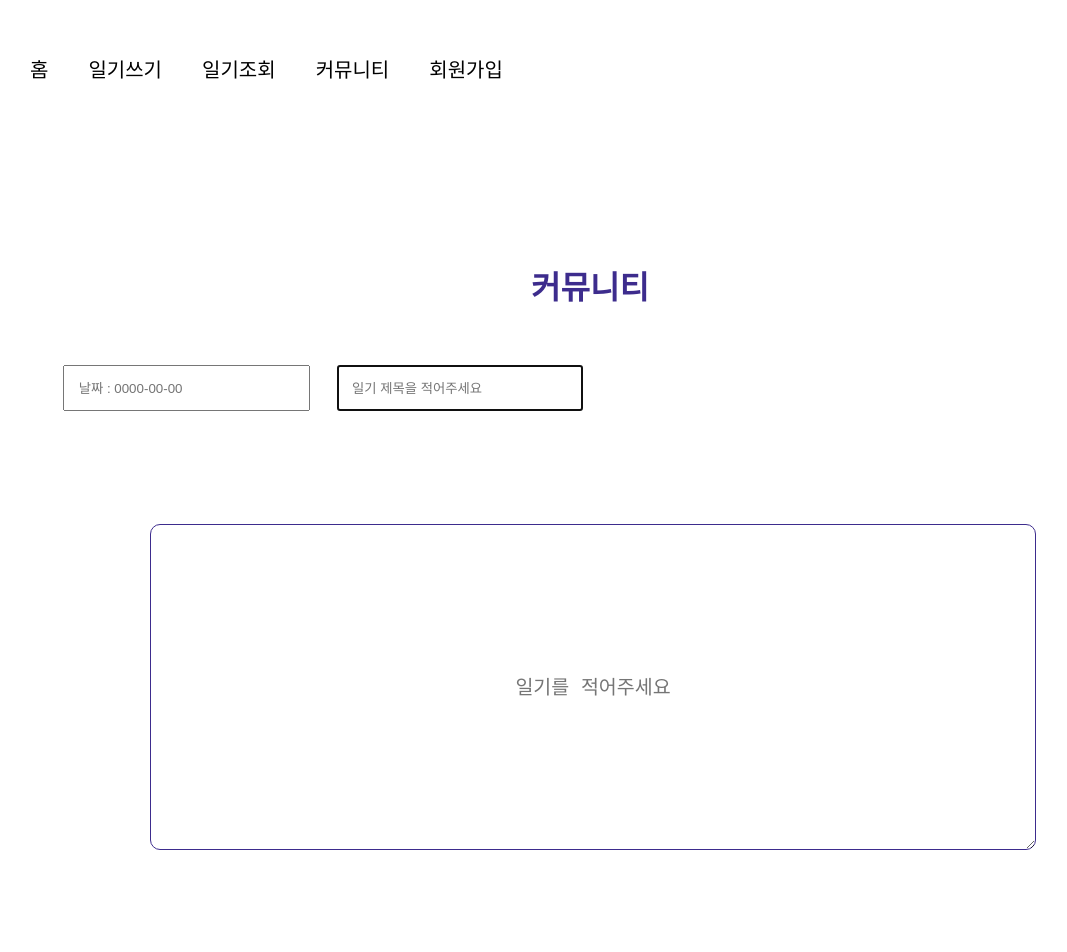
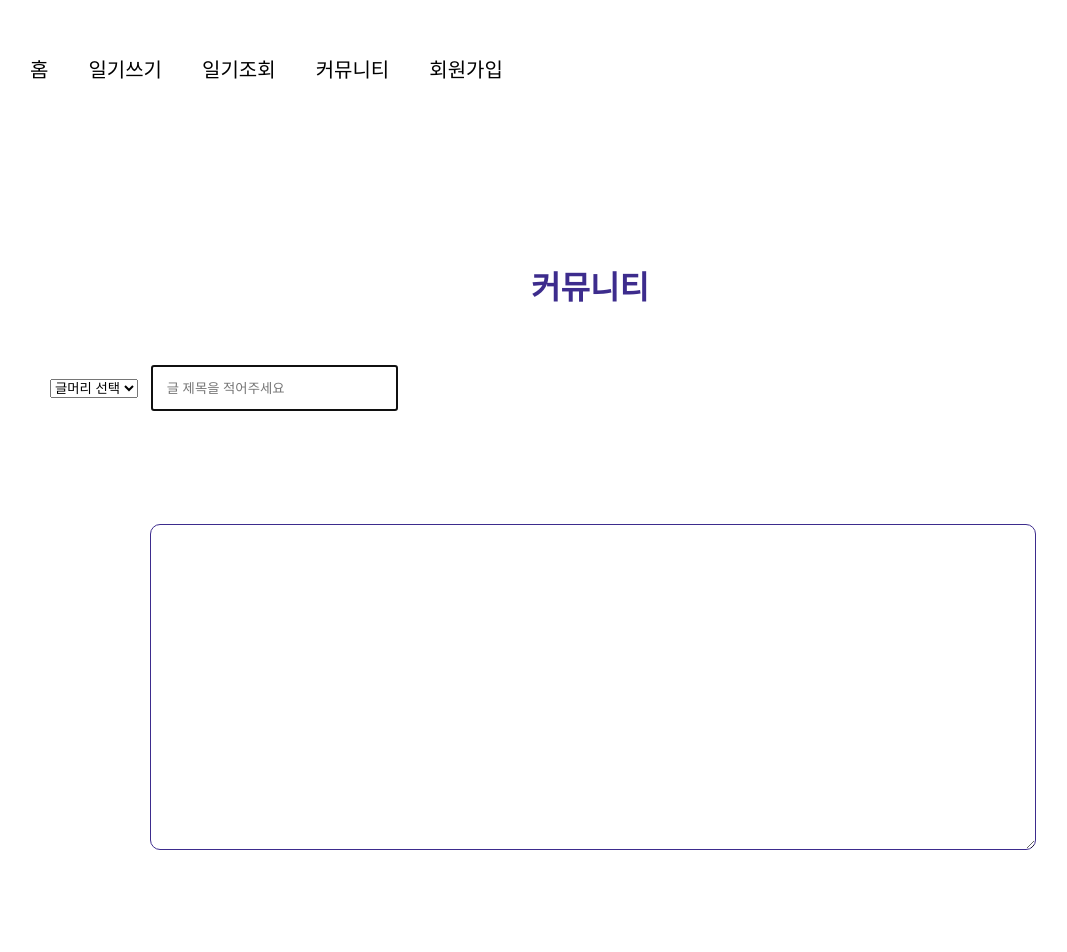
Before and after one commit to dalkey23/elice_ai_project, a React (Create React App) app in the folder aifront/: page /PostCommunity in a window 1280 px wide. Shown: the top 952 px of the page, without its empty margins (50-1117 px from the left). Built offline with nearby package versions, Linux system fonts and the light colour scheme.

Commit message:
fix: 게시글 작성 페이지 작성

```diff
--- /dev/null
+++ b/aifront/src/Component/Api/Community.ts
@@ -0,0 +1,7 @@
+import axios from "axios";
+import { BoardModel, PostBoard } from "../../Types/Community.type";
+
+export const postCommunity = async (body: PostBoard) => {
+    const res = await axios.post<BoardModel>('http://kdt-ai6-team02.elicecoding.com/api/boards', body);
+    return res;
+};
--- /dev/null
+++ b/aifront/src/Component/Hook/Community.hook.ts
@@ -0,0 +1,10 @@
+import { useMutation, useQuery } from 'react-query'
+import { postCommunity } from '../Api/Community'
+
+export const usePostCommunity = () => {
+  const { mutate } = useMutation(postCommunity)
+
+  return {
+    postCommunity: mutate
+  }
+}
--- a/aifront/src/Page/Community/CommunityList.tsx
+++ b/aifront/src/Page/Community/CommunityList.tsx
@@ -3,7 +3,7 @@ import axios from "axios";
 import * as SC from "./CommunityListSC";
 import { Pagination } from "../../Component/Base/Pagination";
 import { BoardModel } from "../../Types/Community.type";
-import { useNavigate } from "react-router-dom";
+import { useNavigate, Link, useSearchParams } from "react-router-dom";
 
 // import { Route } from "react-router-dom";
 
@@ -14,6 +14,8 @@ const tableHeadData = [
     { id: 3, head: "작성자" },
     { id: 4, head: "조회수" },
 ];
+
+const totalPosts = 10;
 
 // test 데이터
 const data = [
@@ -167,16 +169,19 @@ const CommunityList: React.FC = () => {
    const [posts, setPosts] = useState<BoardModel[]>(data);
    const [page, setPage] = useState(1);
 
-//    const pageList: number[] = [];
-//    if (posts?.totalPages) {
-//      for (let i = 1; i <= items!.totalPages; i++) {
-//        pageList.push(i);
-//      }
-//    }
+   const [searchParams, setSearchParams] = useSearchParams();
 
-//    const paginate = (num: number) => {
-//      setPage(num);
-//    };
+   const currentPage = parseInt(searchParams.get('page') as string) || 1
+
+//    const { communityList, totalPage } = useCommunityList(currentPage, totalPosts)
+
+   const handlePageUp = () => {
+    setSearchParams({ pages: `${currentPage + 1}`})
+   }
+
+   const handlePageDown = () => {
+    setSearchParams({ page: `${currentPage - 1}`})
+   }
 
     return (
         <SC.CommunityListMain>
@@ -186,20 +191,17 @@ const CommunityList: React.FC = () => {
                 {posts &&
                     posts!.map((item, index) => {
                         return (
-                            <tr
-                                key={item.id}
-                                onClick={() => {
-                                    // <Route path = '/posts/${item.id}' element = {<Home />} />
-                                }}
-                            >
+                            <tr key={item.id}>
                             <td>
                                 <SC.BulletPoint text={item.category} />
                             </td>
-                                <td>{item.title} ({item.comments})</td>
+                            <td>
+                                <Link to = {`/`}>{item.title} ({item.comments})</Link></td>
                             <td>{item.createdAt}</td>
                             <td>{item.writer}</td>
                             <td>{item.views}</td>
                             </tr>
+
                         );
                     })}
             </CommunityListTable>
@@ -209,12 +211,6 @@ const CommunityList: React.FC = () => {
                     navigate('/PostCommunity')
                 }}>글쓰기</button>
             </SC.ButtonDiv>
-
-            {/* <Pagination totalPages = {Math.ceil(posts.length/10)}
-                        totalPosts = {posts.length}
-                        page: currentPage,
-                        paginate,
-                        pageList> */}
         </SC.CommunityListMain>
     );
 };
--- a/aifront/src/Page/Community/PostCommunity.tsx
+++ b/aifront/src/Page/Community/PostCommunity.tsx
@@ -2,22 +2,23 @@ import React, { useState } from "react";
 import { useNavigate } from "react-router-dom";
 import * as SC from "./PostCommunitySC";
 import { useCreateJournal } from "../../Component/Hook/Journal.hook";
+import { usePostCommunity } from "../../Component/Hook/Community.hook";
 
 const PostCommunity: React.FC = () => {
-    const  { createJournal, isLoading, isError }  = useCreateJournal();
+    const  { postCommunity }  = usePostCommunity();
     const [content, setContent] = useState('');
     const [title, setTitle] = useState('');
-    const [publishedDate, setPublishedDate] = useState('');
+    const [category, setCategory] = useState('')
     const navigate = useNavigate();
 
     const handleSubmit = async (e : React.MouseEvent) => {
         e.preventDefault();
 
         try {
-            const res = await createJournal({
+            const res = await postCommunity({
+                category : category,
                 title : title,
-                content : content,
-                publishedDate: publishedDate})
+                content : content})
             console.log(res);
             alert('작성이 완료 되었습니다!');
             navigate('/');
@@ -32,16 +33,16 @@ const PostCommunity: React.FC = () => {
             <h1>커뮤니티</h1>
             <br/>
             <SC.TitleDate>
-                <input
-                placeholder = "날짜 : 0000-00-00"
-                name = "publishedDate"
-                value = {publishedDate}
-                onChange = {(e : React.ChangeEvent<HTMLInputElement>) =>
-                    setPublishedDate(e.target.value)
-                } />
+                <select name = "category"
+                        onChange={(e : React.ChangeEvent<HTMLSelectElement>) =>
+                            setCategory(e.target.value)}>
+                    <option disabled selected>글머리 선택</option>
+                    <option value = "restaurant">맛집</option>
+                    <option value = "recipe">레시피</option>
+                </select>
                 <input
                 autoFocus
-                placeholder = "일기 제목을 적어주세요"
+                placeholder = "글 제목을 적어주세요"
                 name = "title"
                 value = {title}
                 onChange = {(e : React.ChangeEvent<HTMLInputElement>) =>
@@ -50,7 +51,6 @@ const PostCommunity: React.FC = () => {
             </SC.TitleDate>
             <SC.PostCommunity>
                 <textarea
-                placeholder = "일기를 적어주세요"
                 name = "content"
                 maxLength = {100}
                 value = {content}
@@ -59,10 +59,8 @@ const PostCommunity: React.FC = () => {
                 } />
             </SC.PostCommunity>
             <SC.ButtonDiv>
-                <button onClick = {handleSubmit}>일기 작성</button>
+                <button onClick = {handleSubmit}>커뮤니티 글 작성</button>
             </SC.ButtonDiv>
-            {isLoading && <p>로딩중...</p>}
-            {isError && <p>에러발생!!</p>}
         </SC.PostCommunityMain>
     )
 }
```
Also changed, not shown: aifront/src/Types/Community.type.ts (+7 -1 lines). Lines whose indentation alone changed are shown as unchanged.
